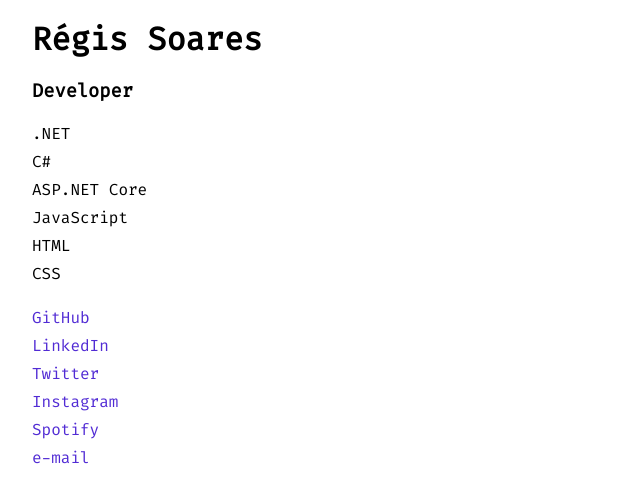
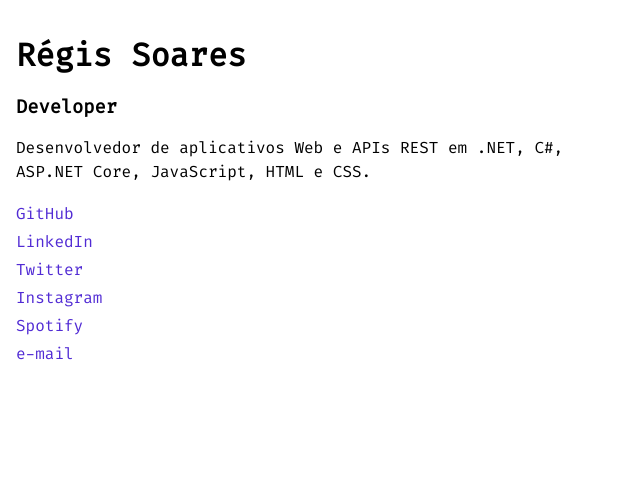
Before and after one commit to regissoares/regissoares.github.io, a plain HTML site: page index.html in a window 1280 px wide. Shown: the whole page, without its empty margins (0-640 px from the left). Drawn offline with nearby package versions, Linux system fonts and the light colour scheme.

Commit message:
Alterando

```diff
--- a/index.html
+++ b/index.html
@@ -28,14 +28,7 @@
     <main>
       <h1>Régis Soares</h1>
       <h3>Developer</h3>
-      <ul>
-        <li>.NET</li>
-        <li>C#</li>
-        <li>ASP.NET Core</li>
-        <li>JavaScript</li>
-        <li>HTML</li>
-        <li>CSS</li>
-      </ul>
+      <p>Desenvolvedor de aplicativos Web e APIs REST em .NET, C#, ASP.NET Core, JavaScript, HTML e CSS.</p>
       <nav>
         <ul>
           <li><a href="https://github.com/regissoares">GitHub</a></li>
--- a/styles/style.css
+++ b/styles/style.css
@@ -8,7 +8,12 @@ body {
 }
 
 main {
-  padding: 0 2em;
+  padding: 16px;
+  max-width: 576px;
+}
+
+p {
+  line-height: 1.5;
 }
 
 a {
```
